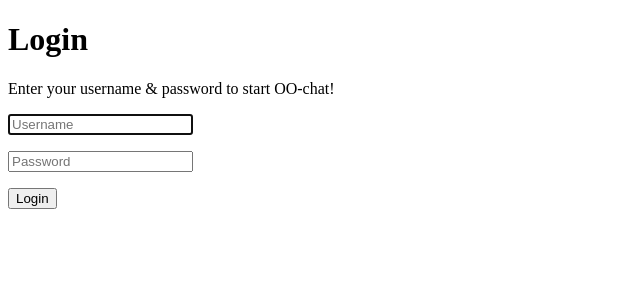
After one commit to klaus-moser/flask_OO_chat, a Flask app: page /login in a window 1280 px wide. The commit adds this page. Shown: the top 300 px of the page, without its empty margins (0-640 px from the left). Run offline with Flask 2, Linux system fonts and the light colour scheme.

Commit message:
Add login_form

```diff
--- a/app.py
+++ b/app.py
@@ -1,7 +1,7 @@
-from flask import Flask, render_template, jsonify
+from flask import Flask, render_template, redirect, url_for
 from os import environ
 
-from src.wtform_fields import RegistrationForm
+from src.wtform_fields import RegistrationForm, LoginForm
 from models.user import UserModel
 from src.db import db
 
@@ -26,7 +26,7 @@ def create_tables() -> None:
     db.create_all()
 
 
-# Endpoint
+# Endpoints
 @app.route('/', methods=['GET', 'POST'])
 def index():
     """
@@ -34,16 +34,33 @@ def index():
     """
     reg_form = RegistrationForm()
 
-    if reg_form.validate_on_submit():  # True if all validation rules are fulfilled
+    # Update database if validation succeeded [POST]
+    if reg_form.validate_on_submit():
         username = reg_form.username.data
         password = reg_form.password.data
 
         # Save user to database
         user = UserModel(username=username, password=password)
         user.save_to_db()
-        return jsonify({"message": "User created successfully."}), 201
+        return redirect(url_for('login'))
 
+    # Return the index page [GET]
     return render_template('index.html', form=reg_form)
+
+
+@app.route('/login', methods=['GET', 'POST'])
+def login():
+    """
+    Login.
+    """
+    login_form = LoginForm()
+
+    # Allow login if validation succeeded [POST]
+    if login_form.validate_on_submit():
+        return "Logged in!"
+
+    # Return login page [GET]
+    return render_template("login.html", form=login_form)
 
 
 if __name__ == "__main__":
--- a/src/wtform_fields.py
+++ b/src/wtform_fields.py
@@ -7,7 +7,7 @@ from models.user import UserModel
 
 class RegistrationForm(FlaskForm):
     """
-    This is th form class for the Registration.
+    This is the form class for the Registration.
     """
     username = StringField('username_label', validators=[
         InputRequired(message='Username required!'),
@@ -32,3 +32,30 @@ class RegistrationForm(FlaskForm):
         """
         if UserModel.find_by_username(username=username.data):
             raise ValidationError("A user '{}' already exists!".format(username.data))
+
+
+def invalid_credentials(form, field):
+
+    username_entered = form.username.data
+    password_entered = field.data
+
+    user = UserModel(username=username_entered, password=password_entered)
+
+    # Check if credentials are valid
+    if user.find_by_username is None:
+        raise ValidationError("Username or password is incorrect!")
+    elif password_entered != user.password:
+        raise ValidationError("Username or password is incorrect!")
+
+
+class LoginForm(FlaskForm):
+    """
+    This is the form class for the Registration.
+    """
+    username = StringField('username_label', validators=[
+        InputRequired(message='Username required!')])
+
+    password = PasswordField('password_label', validators=[
+        InputRequired(message='Password required!'), invalid_credentials])
+
+    submit_button = SubmitField('Login')
--- /dev/null
+++ b/templates/login.html
@@ -0,0 +1,24 @@
+{% from "form_helper.html" import displayField %}
+
+{% extends "prelogin-layout.html" %}
+
+{% block title %} Login {% endblock %}
+
+{% block content %}
+    <h1> Login </h1>
+    <p>Enter your username & password to start OO-chat!</p>
+
+    <form action="{{ url_for('login') }}", method="POST">
+
+        {{ displayField(form.username, 'Username', autocomplete='off', autofocus=true) }}
+
+        {{ displayField(form.password, 'Password') }}
+
+        <div>
+            {{ form.submit_button }}
+        </div>
+
+        {{ form.csrf_token }}
+
+    </form>
+{% endblock %}
--- a/templates/prelogin-layout.html
+++ b/templates/prelogin-layout.html
@@ -2,7 +2,7 @@
 <html lang="en">
     <head>
         <meta charset="UTF-8">
-        <title>{% block title %}{% endblock %} - socketi0chat</title>
+        <title>{% block title %}{% endblock %} - OO-chat</title>
     </head>
     <body>
         {% block content %}
```
